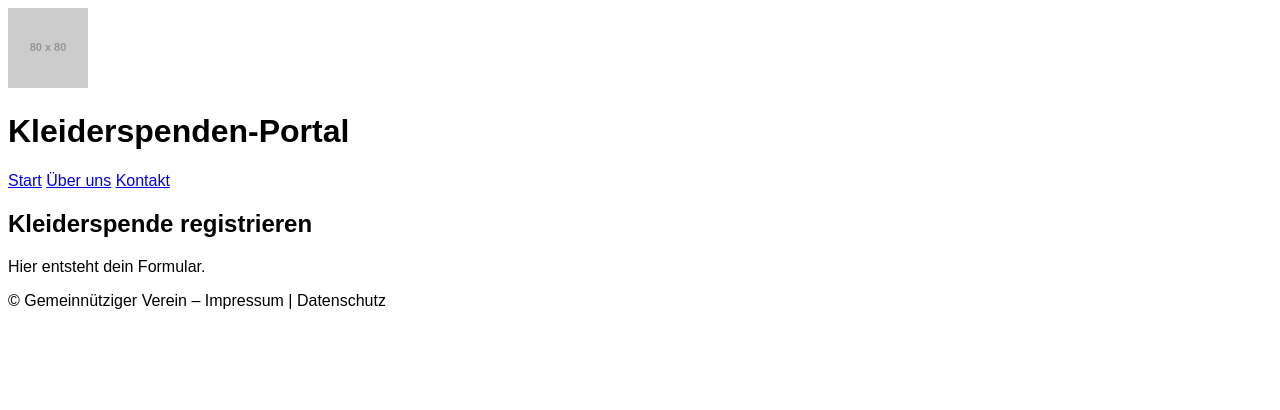
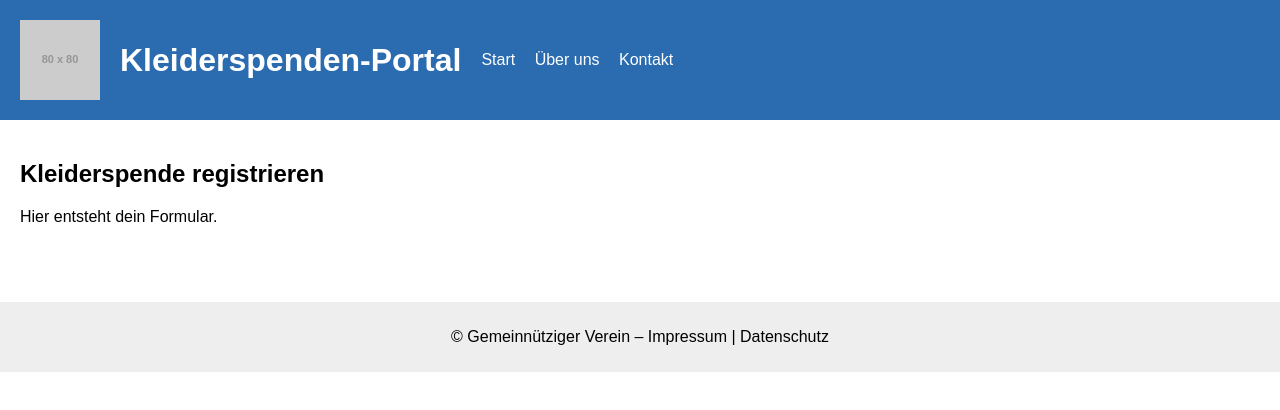
Before and after one commit to CC-LN4/Fallstudie---Kleiderspenden, a plain HTML site: page index.html in a window 1280 px wide. Drawn offline with Linux system fonts and the light colour scheme; placeholder pictures from the web are drawn by us.

Commit message:
Update style.css

```diff
--- a/style.css
+++ b/style.css
@@ -1,3 +1,30 @@
 body {
+    margin: 0;
     font-family: Arial, sans-serif;
 }
+
+header {
+    background-color: #2b6cb0;
+    color: white;
+    padding: 20px;
+    display: flex;
+    align-items: center;
+    gap: 20px;
+}
+
+header nav a {
+    color: white;
+    margin-right: 15px;
+    text-decoration: none;
+}
+
+main {
+    padding: 20px;
+}
+
+footer {
+    background-color: #eee;
+    padding: 10px;
+    text-align: center;
+    margin-top: 40px;
+}
```
